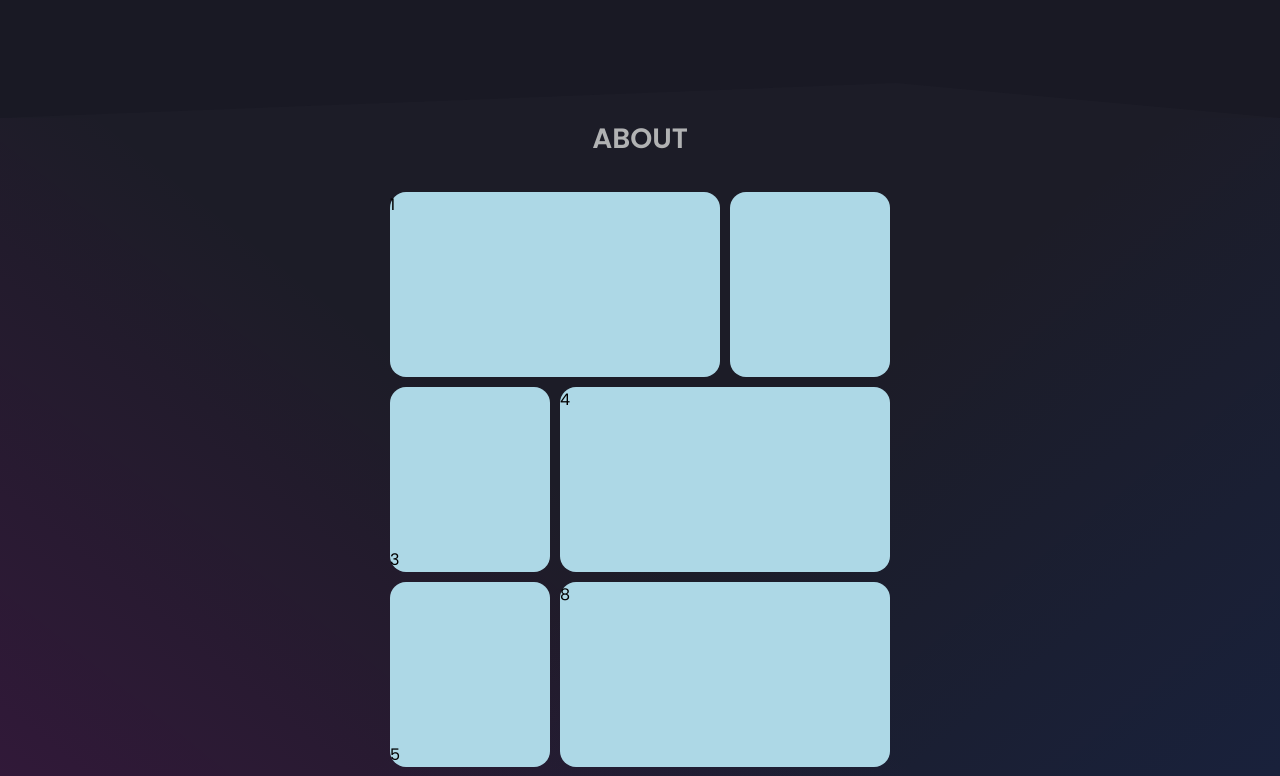
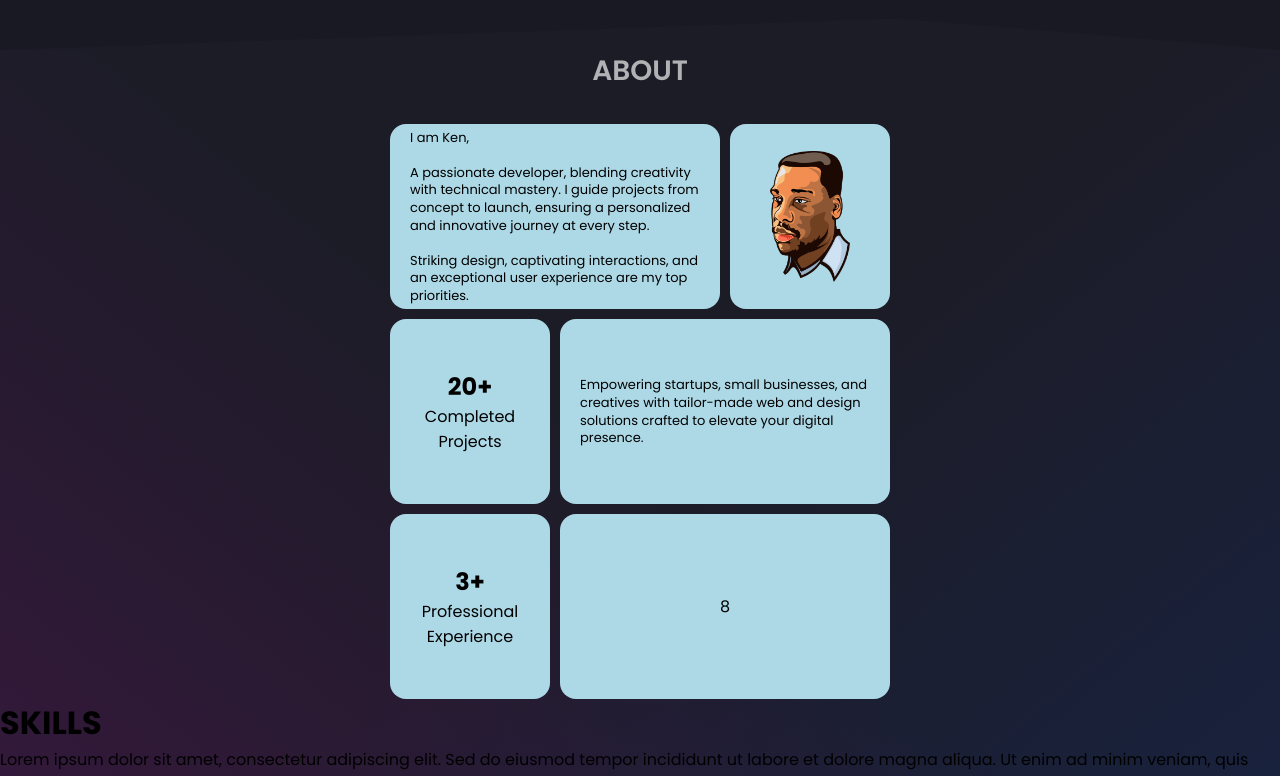
Before and after one commit to kin018/kin018dev, a React (Create React App) app in the folder portfolio/: page / in a window 1280 px wide. Shown: the part 660-1436 px from the top of the page. Built offline with nearby package versions, Linux system fonts and the light colour scheme.

Commit message:
Corrected bug as well as made my way in About me page.  Still need to correct sizing overall of section

```diff
--- a/portfolio/src/components/AboutMe.jsx
+++ b/portfolio/src/components/AboutMe.jsx
@@ -1,13 +1,18 @@
 import React from 'react';
+
 import {
   AboutContainer,
   AboutHorizontal,
-  AboutLogoSquare,
+  AboutLogoSquareImg,
+  AboutParagraph,
   AboutPuzzle,
   AboutSquare,
   AboutTitle,
   CenteredContainer,
   AboutWrapper,
+  AboutNumber,
+  AboutSquareText,
+  AboutCenteredText,
 } from '../styledComponents/StyledComponents';
 
 function AboutMe() {
@@ -17,11 +22,48 @@ function AboutMe() {
         <AboutTitle>ABOUT</AboutTitle>
         <CenteredContainer>
           <AboutPuzzle>
-            <AboutHorizontal>1</AboutHorizontal>
-            <AboutSquare>{/* <AboutLogoSquare /> */}</AboutSquare>
-            <AboutSquare>3</AboutSquare>
-            <AboutHorizontal>4</AboutHorizontal>
-            <AboutSquare>5</AboutSquare>
+            <AboutHorizontal>
+              <AboutParagraph>
+                I am Ken,
+                <br />
+                <br />
+                A passionate developer, blending creativity with technical
+                mastery. I guide projects from concept to launch, ensuring a
+                personalized and innovative journey at every step.
+                <br />
+                <br />
+                Striking design, captivating interactions, and an exceptional
+                user experience are my top priorities.
+              </AboutParagraph>
+            </AboutHorizontal>
+            <AboutSquare>
+              <AboutLogoSquareImg src="../images/Logo.png" alt="Logo" />
+            </AboutSquare>
+            <AboutSquare>
+              <AboutCenteredText>
+                <AboutNumber>20+</AboutNumber>
+                <AboutSquareText>
+                  Completed <br />
+                  Projects
+                </AboutSquareText>
+              </AboutCenteredText>
+            </AboutSquare>
+            <AboutHorizontal>
+              <AboutParagraph>
+                Empowering startups, small businesses, and creatives with
+                tailor-made web and design solutions crafted to elevate your
+                digital presence.
+              </AboutParagraph>
+            </AboutHorizontal>
+            <AboutSquare>
+              <AboutCenteredText>
+                <AboutNumber>3+</AboutNumber>
+                <AboutSquareText>
+                  Professional <br />
+                  Experience
+                </AboutSquareText>
+              </AboutCenteredText>
+            </AboutSquare>
             {/* <AboutSquare>6</AboutSquare>
             <AboutSquare>7</AboutSquare> */}
             <AboutHorizontal>8</AboutHorizontal>
--- a/portfolio/src/data/PortfolioData.js
+++ b/portfolio/src/data/PortfolioData.js
@@ -1,11 +1,11 @@
 export const Bio = {
-  name: 'Kenechukwu Nwankwo',
+  name: 'Ken Nwankwo',
   roles: [
-    // 'Full Stack Developer',
+    'Full Stack Developer',
     'Certified Scrum Master',
-    // 'UI/UX Designer',
-    // 'QA Engineer',
-    // 'Freelancer',
+    'UI/UX Designer',
+    'QA Engineer',
+    'Freelancer',
   ],
   socialMedia: {
     github: 'http://github.com/kin018',
--- a/portfolio/src/styledComponents/StyledComponents.js
+++ b/portfolio/src/styledComponents/StyledComponents.js
@@ -611,11 +611,12 @@ export const AboutSquare = styled.div.attrs({
   className: 'AboutSquare',
 })`
   display: flex;
-  padding-top: 100%;
   background-color: lightblue;
-  width: 100%;
-  height: 100%;
+  width: 160px;
+  height: 185px;
   border-radius: 16px;
+  justify-content: center;
+  align-items: center;
 
   @media (max-width: 560px) {
     padding-top: 0;
@@ -625,9 +626,18 @@ export const AboutSquare = styled.div.attrs({
   }
 `;
 
-export const AboutLogoSquare = styled.div.attrs({
-  className: 'AboutLogoSquare',
-})``;
+export const AboutLogoSquareImg = styled.img.attrs({
+  className: 'AboutLogoSquareImg',
+})`
+  width: 50%;
+  height: auto;
+  object-fit: cover;
+
+  @media (max-width: 560px) {
+    width: 20%;
+    height: auto;
+  }
+`;
 
 export const AboutHorizontal = styled.div.attrs({
   className: 'AboutHorizontal',
@@ -635,10 +645,10 @@ export const AboutHorizontal = styled.div.attrs({
   display: flex;
   grid-column: span 2;
   background-color: lightblue;
-  width: 100%;
-  height: 100%;
   border-radius: 16px;
-
+  justify-content: center;
+  align-items: center;
+  height: 185px;
   @media (max-width: 560px) {
     background-color: pink;
     height: 163.33px;
@@ -686,3 +696,35 @@ export const AboutWrapper = styled.div.attrs({
     flex-direction: column;
   }
 `;
+
+export const AboutParagraph = styled.div.attrs({
+  className: 'AboutParagraph',
+})`
+  font-size: 13px;
+  line-height: 1.35em;
+  box-sizing: border-box;
+  margin: 10px 20px;
+`;
+
+export const AboutNumber = styled.span.attrs({
+  className: 'AboutNumber',
+})`
+  font-size: 24px;
+  font-weight: bold;
+`;
+export const AboutCenteredText = styled.div.attrs({
+  className: 'AboutCenteredText',
+})`
+  text-align: center;
+  display: flex;
+  flex-direction: column;
+  align-items: center;
+  justify-content: center;
+  // height: 100vh; /* Adjust as needed for your layout */
+`;
+
+export const AboutSquareText = styled.span.attrs({
+  className: 'AboutSquareText',
+})`
+  font-size: 16px;
+`;
```
